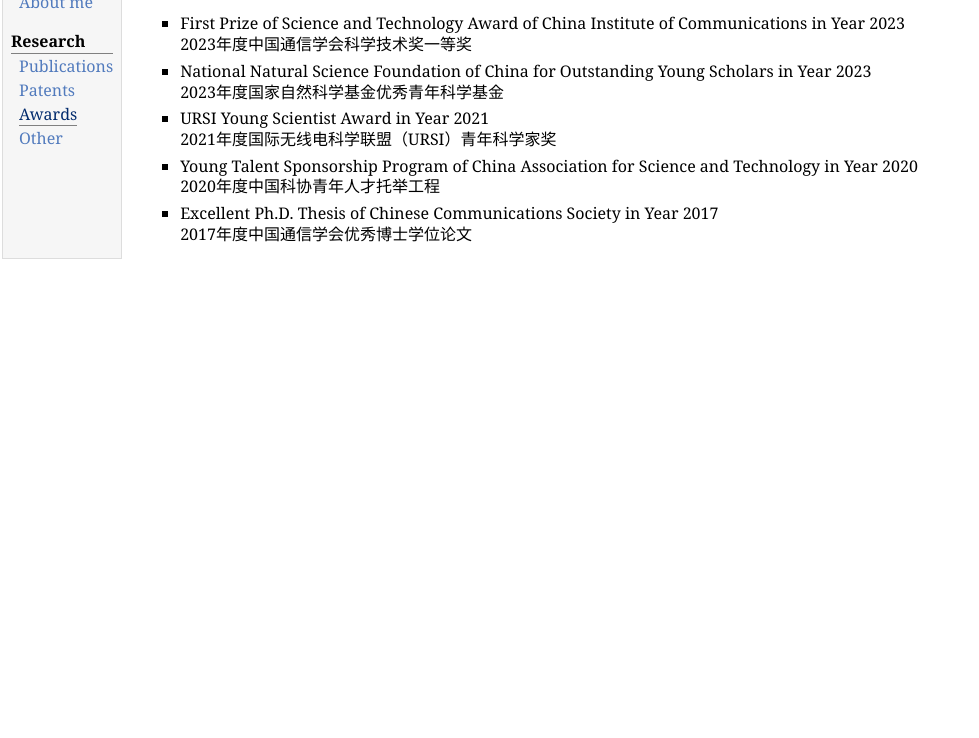
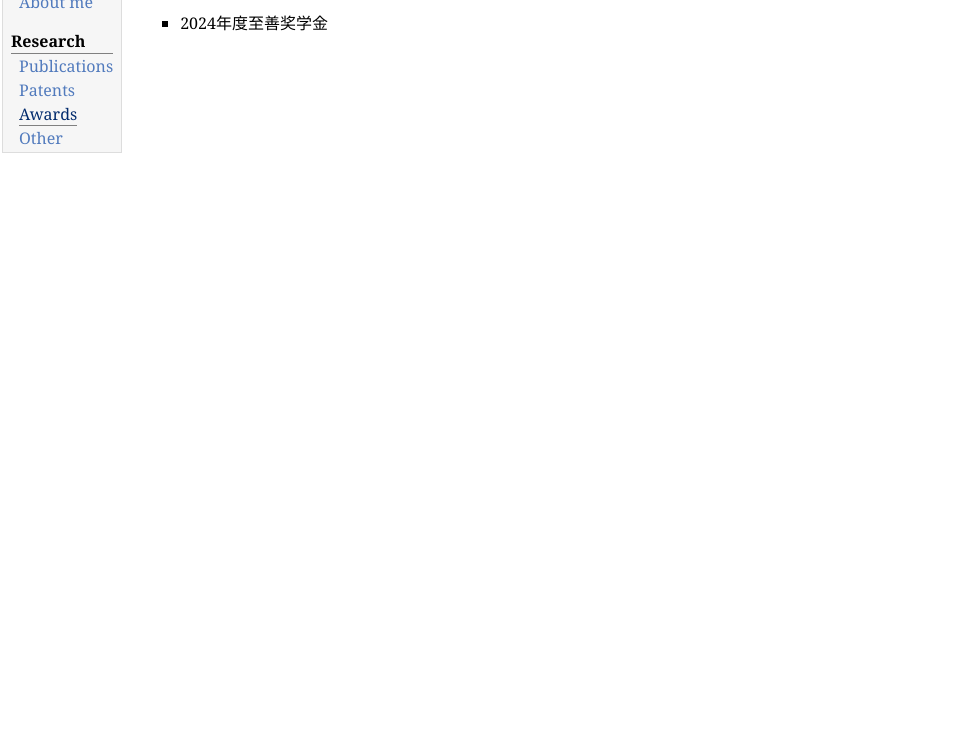
Before and after one commit to ChenjieXieSEU/ChenjieXie.github.io, a plain HTML site: page awards.html in a window 1280 px wide. Shown: the part 62-800 px from the top of the page, without its empty margins (0-979 px from the left). Drawn offline with Linux system fonts and the light colour scheme.

Commit message:
Update awards.html

```diff
--- a/awards.html
+++ b/awards.html
@@ -25,20 +25,7 @@
 <h1>Awards</h1>
 </div>
 <ul>
-<li><p>First Prize of Science and Technology Award of China Institute of Communications in Year 2023<br />
-2023年度中国通信学会科学技术奖一等奖</p>
-</li>
-<li><p>National Natural Science Foundation of China for Outstanding Young Scholars in Year 2023 <br />
-2023年度国家自然科学基金优秀青年科学基金</p>
-</li>
-<li><p>URSI Young Scientist Award in Year 2021<br />
-2021年度国际无线电科学联盟（URSI）青年科学家奖</p>
-</li>
-<li><p>Young Talent Sponsorship Program of China Association for Science and Technology in Year 2020<br />
-2020年度中国科协青年人才托举工程</p>
-</li>
-<li><p>Excellent Ph.D. Thesis of Chinese Communications Society in Year 2017<br />
-2017年度中国通信学会优秀博士学位论文</p>
+<li><p>2024年度至善奖学金</p>
 </li>
 </ul>
 </td>
```
